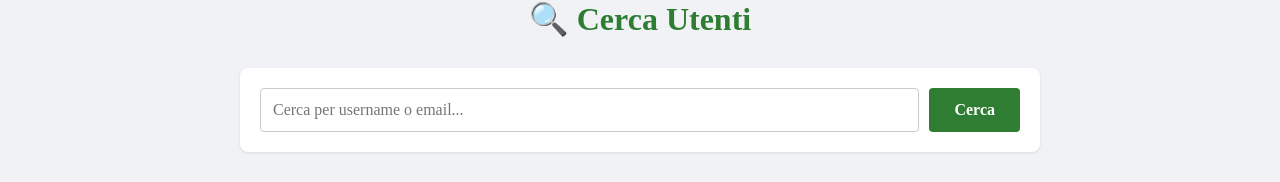
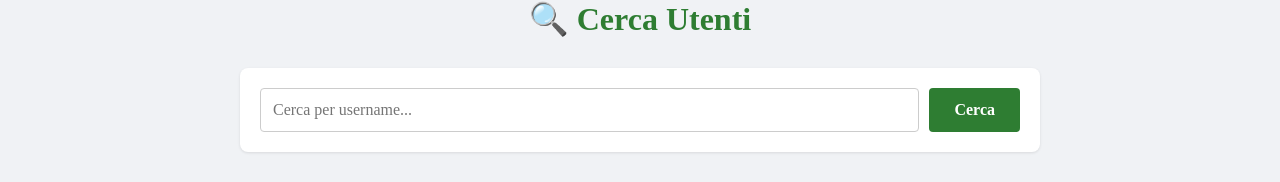
Before and after one commit to elisqose/EcoHub, a React (Vite) app in the folder frontend/: page /search-users in a window 1280 px wide. Shown: the part 113-295 px from the top of the page. Built offline with nearby package versions, Linux system fonts and the light colour scheme; sample sign-in values are in the browser's storage.

Commit message:
Ultimi cambiamenti backend

```diff
--- a/frontend/src/pages/SearchUsersPage.tsx
+++ b/frontend/src/pages/SearchUsersPage.tsx
@@ -61,7 +61,7 @@ export default function SearchUsersPage() {
                     <form onSubmit={handleSearch} style={{ display: 'flex', gap: '10px' }}>
                         <input
                             type="text"
-                            placeholder="Cerca per username o email..."
+                            placeholder="Cerca per username..."
                             value={query}
                             onChange={(e) => setQuery(e.target.value)}
                             style={{ flex: 1, padding: '12px', borderRadius: '4px', border: '1px solid #ccc', fontSize: '16px' }}
```
